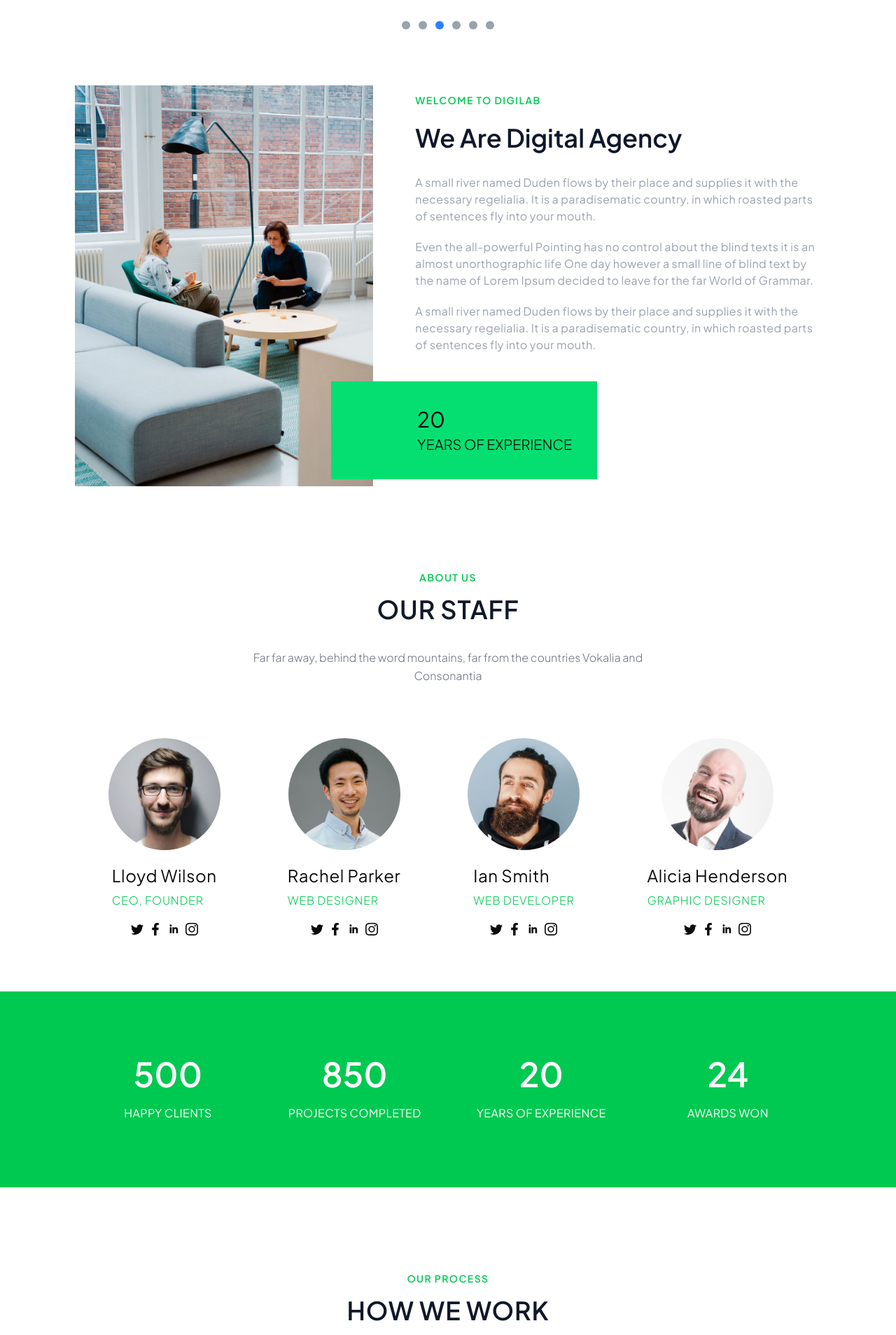
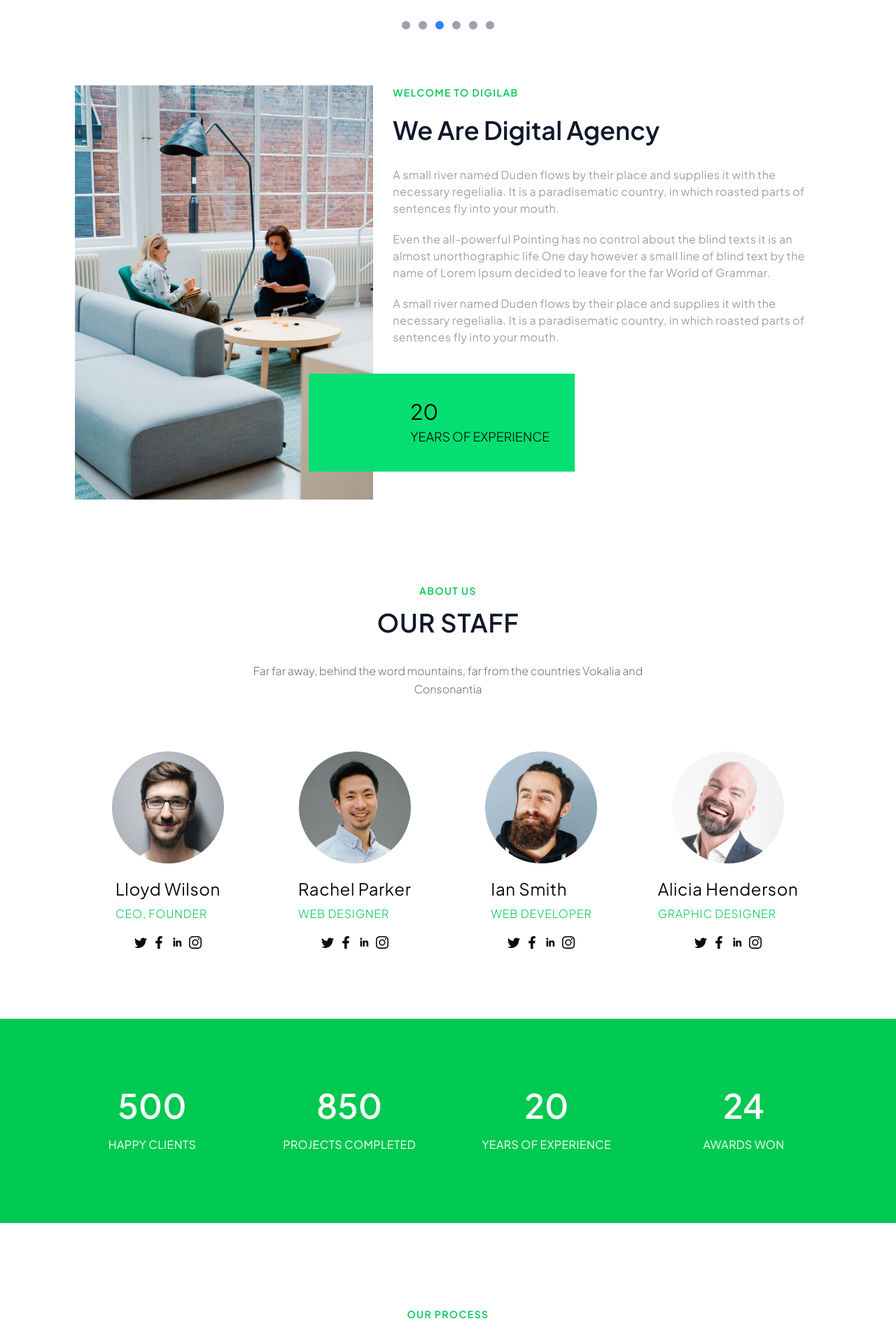
Before and after one commit to Habtamu-Semagn/diglab, a Next.js app: page / in a window 1280 px wide. Shown: the part 2802-4710 px from the top of the page at 70% size. Built offline with nearby package versions, Linux system fonts and the light colour scheme.

Commit message:
about, staff and overview section completed

```diff
--- a/components/About.tsx
+++ b/components/About.tsx
@@ -2,17 +2,17 @@ import Image from "next/image"
 import aboutImage from "@/public/images/about.jpg"
 export default function About(){
     return <div className="grid grid-cols-12">
-        <div className="col-start-2 col-span-4"><Image src={aboutImage} alt="about-page-image" /></div>
-        <div className="col-start-6 col-span-6 pl-15 w-full h-full flex flex-col justify-center">
+        <div className="hidden md:block col-start-2 col-span-4 h-full relative"><Image src={aboutImage} alt="about-page-image" fill className="object-cover" /></div>
+        <div className="sm:col-start-2 md:col-start-6 col-span-12 md:col-span-6 pl-7 pr-5 w-full h-full flex flex-col justify-center">
             <p className="text-sm font-semibold tracking-widest text-green-500 uppercase mb-6">welcome to digilab</p>
             <p className="text-2xl md:text-4xl font-semibold text-slate-900 capitalize mb-8">we are digital agency</p>
             <div className="flex flex-col gap-5 text-gray-400 tracking-wide"><p>A small river named Duden flows by their place and supplies it with the necessary regelialia. It is a paradisematic country, in which roasted parts of sentences fly into your mouth.</p>
                 <p>Even the all-powerful Pointing has no control about the blind texts it is an almost unorthographic life One day however a small line of blind text by the name of Lorem Ipsum decided to leave for the far World of Grammar.</p>
                 <p>A small river named Duden flows by their place and supplies it with the necessary regelialia. It is a paradisematic country, in which roasted parts of sentences fly into your mouth.</p></div>
-        <div className="flex flex-col flex-row-reverse bg-green-400 text-black p-9 w-95 -translate-x-30 mt-10">
+        <div className="flex flex-col w-fit md:flex-row-reverse bg-green-400 text-black p-5 sm:p-9 sm:w-80 md:w-95 md:-translate-x-30 my-10">
             <div className="flex flex-col gap-1">
-                <span className="text-3xl">20</span>
-                <span className="text-xl uppercase font-light">years of experience</span>
+                <span className="text-xl sm:text-2xl md:text-3xl">20</span>
+                <span className="text-md sm:text-lg md:texl-xl uppercase font-light">years of experience</span>
             </div>
         </div>
         </div>
--- a/components/Hero.tsx
+++ b/components/Hero.tsx
@@ -1,13 +1,14 @@
 import Image from "next/image";
 import heroImage from "@/public/pc_image.png"
 import { Button } from "@/components/ui/button";
+import { Menu } from "lucide-react";
 export default function HeroSection() {
     return <div className="bg-white-50 grid grid-cols-12 h-screen bg-[url('/pc_image.png')] bg-cover bg-center bg-no-repeat md:bg-none">
 
       {/* Navbar */}
       <nav className="absolute top-0 left-[8.33%] right-[8.33%] col-start-2 col-span-11 flex items-center justify-between py-6">
         <h2 className="text-xl font-bold">DIGI<span className="text-[#31de79]">LAB</span></h2>
-        <ul className="flex gap-13 text-gray-600 text-green-500">
+        <ul className="hidden lg:flex  lg:gap-13 text-gray-600 text-green-500">
           <li>Home</li>
           <li>Services</li>
           <li>Projects</li>
@@ -16,6 +17,7 @@ export default function HeroSection() {
           <li>Blog</li>
           <li>Contact</li>
         </ul>
+        <Menu className="lg:hidden w-6 h-6" />
       </nav>
 
       <div className="col-start-2 col-span-10 md:col-start-2 md:col-span-5 flex flex-col justify-center items-center md:items-start pr-15 gap-10">
--- a/components/Overview.tsx
+++ b/components/Overview.tsx
@@ -1,10 +1,10 @@
 export default function Overview() {
-    return <div className="grid grid-cols-12 h-70 bg-green-500 text-white flex justify-around items-center">
-        <div className="col-start-2 col-span-10 grid sm:grid-cols-2 lg:grid-cols-4 flex-wrap justify-around ">
-            <p className="flex flex-col items-center"><span className="text-5xl font-semibold">500</span><span className="uppercase tracking-wide mt-5">happy clients</span></p>
-            <p className="flex flex-col items-center"><span className="text-5xl font-semibold">850</span><span className="uppercase tracking-wide mt-5">projects completed</span></p>
-            <p className="flex flex-col items-center"><span className="text-5xl font-semibold">20</span><span className="uppercase tracking-wide mt-5">years of experience</span></p>
-            <p className="flex flex-col items-center"><span className="text-5xl font-semibold">24</span><span className="uppercase tracking-wide mt-5">awards won</span></p>
+    return <div className="grid grid-cols-12 bg-green-500 text-white flex justify-around items-center py-25">
+        <div className="col-start-2 col-span-10 grid sm:grid-cols-2 md:grid-cols-4 gap-15 flex-wrap justify-around ">
+            <p className="flex flex-col items-center"><span className="text-5xl font-semibold">500</span><span className="uppercase tracking-wide mt-2 sm:mt-5 text-center">happy clients</span></p>
+            <p className="flex flex-col items-center"><span className="text-5xl font-semibold">850</span><span className="uppercase tracking-wide mt-2 sm:mt-5 text-center">projects completed</span></p>
+            <p className="flex flex-col items-center"><span className="text-5xl font-semibold">20</span><span className="uppercase tracking-wide mt-2 sm:mt-5 text-center">years of experience</span></p>
+            <p className="flex flex-col items-center"><span className="text-5xl font-semibold">24</span><span className="uppercase tracking-wide mt-2 sm:mt-5 text-center">awards won</span></p>
         </div>
     </div>
 }
--- a/components/Profile.tsx
+++ b/components/Profile.tsx
@@ -12,7 +12,7 @@ export default function Profile({imagesrc, role, name}: {imagesrc: string | Stat
             <p className="capitalized text-2xl tracking-wide">{name}</p>
             <p className="uppercase text-green-500 tracking-wider font-light">{role}</p>
         </div>
-        <p className="flex gap-2">
+        <p className="flex gap-2 mb-5">
             <BsTwitter size={18} />
             <FaFacebookF size={18} />
             <LiaLinkedinIn size={18} />
--- a/components/Staff.tsx
+++ b/components/Staff.tsx
@@ -39,7 +39,8 @@ export default function Staff() {
             <p className="text-gray-500 font-light text-center max-w-2xl leading-relaxed px-4 my-5 self-center">
               Far far away, behind the word mountains, far from the countries Vokalia and Consonantia
             </p>
-            <div className="flex flex-wrap justify-around mt-10">
+            {/* <div className="flex flex-wrap justify-around mt-10"></div> */}
+            <div className="col-start-1 col-span-10 grid grid-cols-1 sm:grid-cols-2 lg:grid-cols-4 mt-10">
                 {
                     profiles.map(item => <Profile key={item.name} imagesrc={item.imagesrc} name={item.name} role={item.role} />)
                 }
```
